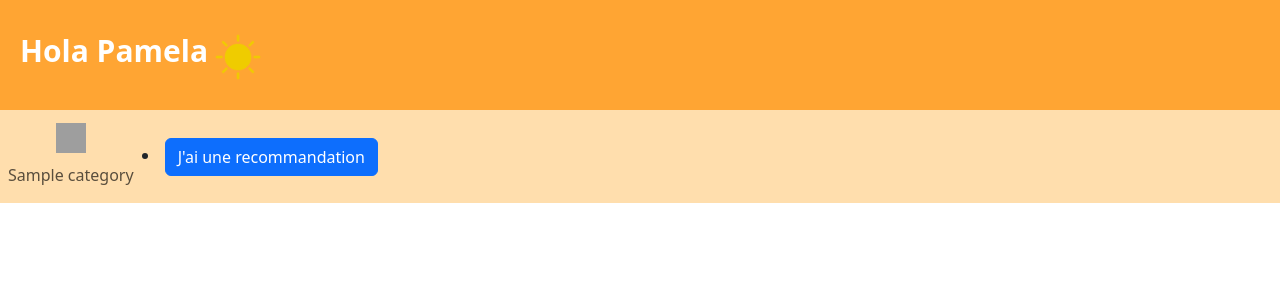
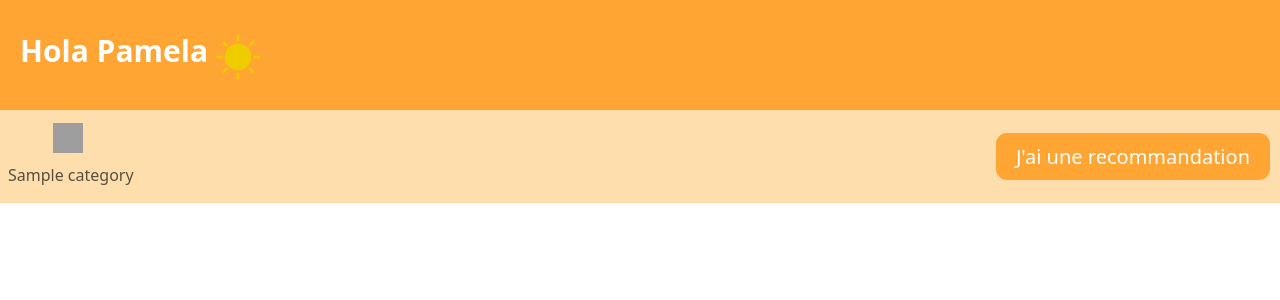
Before and after one commit to romanevicente/HolaPamela, a CodeIgniter 4 app: template app/Views/templates/header.php in a window 1280 px wide. Shown: the top 300 px of the page. Run offline with PHP 8.4 and a stand-in for CodeIgniter, Linux system fonts and the light colour scheme; the template is opened without the code that fills it: most values are stand-ins (such as "Sample title", 1, 10 or a date in 2020); some libraries are stand-ins or nearby versions; grey boxes are pictures that could not be loaded.

Commit message:
add design

```diff
--- a/app/Views/pages/cat.php
+++ b/app/Views/pages/cat.php
@@ -8,7 +8,8 @@
       <br>
           <span class="nav-link" href="#"><?=$recommendation["address"]?></span>
           <span class="nav-link" href="#"><?=$recommendation["author"]?></span>
-          <a href="/recommendations/<?=$recommendation["id"]?>" class="button">Voir plus</a>
+          <br>
+          <a href="/recommendations/<?=$recommendation["id"]?>" class="btn-hp-reco">Voir plus</a>
           </div>
           <?php endforeach ?>
 
--- a/app/Views/pages/form.php
+++ b/app/Views/pages/form.php
@@ -47,7 +47,8 @@
           <input type="text" class="form-control" id="author" name="author" required>
         </div>
 
-        <button type="submit" class="btn btn-primary">Je partage</button>
+        <button type="submit" class="btn-hp">Je partage</button>
+
 
       </form>
     </div>
--- a/app/Views/pages/index.php
+++ b/app/Views/pages/index.php
@@ -1,10 +1,13 @@
       <div class="">
         <div class="container">
         <h3>Vous pourriez aimer...</h3>
+        <br>
             <div class="row row-cols-4">
                 <?php foreach($recommendationsList as $recommendation): ?>
                     <div class="col">
-                    <img class="img" src="<?=$recommendation["picture"]?>">
+                    <a href="/recommendations/<?=$recommendation["id"]?>" >
+                     <img class="img" src="<?=$recommendation["picture"]?>">
+                    </a>
                     <br>
                     <span class="recommendation-title" href="#"><?=$recommendation["title"]?></span>
                     <br>
--- a/app/Views/templates/footer.php
+++ b/app/Views/templates/footer.php
@@ -10,7 +10,7 @@
         <p>Juin 2023</p>
 
         <div style="text-align: left;">
-            <img src="public/pictures/testlogo.png" alt="Logo" width="100">
+            <img class="logo" src="/pictures/testlogo.png" alt="Logo" width="100">
         </div>
     </div>
 
--- a/app/Views/templates/header.php
+++ b/app/Views/templates/header.php
@@ -22,6 +22,7 @@
 
   <script src="https://cdn.jsdelivr.net/npm/bootstrap@5.3.0-alpha3/dist/js/bootstrap.bundle.min.js" integrity="sha384-ENjdO4Dr2bkBIFxQpeoTz1HIcje39Wm4jDKdf19U8gI4ddQ3GYNS7NTKfAdVQSZe" crossorigin="anonymous"></script>
 
+
   <nav class="navbar navbar-expand-lg navbar-light .bg-light-hp color-navbar">
     <!-- <a class="navbar-brand" href="#">Catégories</a> -->
     <button class="navbar-toggler" type="button" data-toggle="collapse" data-target="#navbarNav" aria-controls="navbarNav" aria-expanded="false" aria-label="Toggle navigation">
@@ -31,13 +32,19 @@
       <ul class="navbar-nav ">
         <?php foreach($categoriesList as $categorie): ?>
             <li class="nav-item" >
-              <a class="nav-link" href="/cat/<?=$categorie["id"]?>"><?=$categorie["title"]?></a>
-            <img src="/pictures/categories/cat<?=$categorie["id"]?>.png" width="30" height="30">
+
+              <a href="/cat/<?=$categorie["id"]?>">
+               <img src="/pictures/categories/cat<?=$categorie["id"]?>.png" width="30" height="30">
+              </a>
+              <a class="nav-link" href="/cat/<?=$categorie["id"]?>"><?=$categorie["title"]?> </a>
+
             </li>
         <?php endforeach ?>
       </ul>
-      <li class="nav-item ml-auto" >
-        <a class="btn btn-primary" href="/form" role="button">J'ai une recommandation</a>
-      </li>
+      <!-- <li class="nav-item ml-auto" > -->
+        <div class="right">
+          <a class="btn-hp" href="/form" role="button">J'ai une recommandation</a>
+        </div>
+      <!-- </li>  -->
     </div>
   </nav>
--- /dev/null
+++ b/public/css/components/btn.css
@@ -0,0 +1,31 @@
+.btn-hp {
+    -webkit-border-radius: 11;
+    -moz-border-radius: 11;
+    border-radius: 11px;
+    color: #ffffff;
+    font-size: 20px;
+    background: #FFA533;
+    padding: 10px 20px 10px 20px;
+    text-decoration: none;
+  }
+
+  .btn-hp:hover {
+    background: #F59312;
+    text-decoration: none;
+  }
+
+  .btn-hp-reco {
+    -webkit-border-radius: 11;
+    -moz-border-radius: 11;
+    border-radius: 8px;
+    color: #ffffff;
+    font-size: 15px;
+    background: #FFA533;
+    padding: 5px 16px 5px 16px;
+    text-decoration: none;
+  }
+
+  .btn-hp-reco:hover {
+    background: #F59312;
+    text-decoration: none;
+  }
--- a/public/css/components/navbar.css
+++ b/public/css/components/navbar.css
@@ -11,14 +11,21 @@
     display: flex;
     flex-direction: column;
     align-items: center;
+    justify-content: space-between;
   }
 
   .navbar-nav .nav-item img {
     order: -1;
     margin-bottom: 2px;
     margin-top: 5px;
+    margin-right: 5px;
   }
 
   .bg-light {
     --bs-bg-opacity: 1;
 }
+
+.right {
+  margin-left: auto;
+  margin-right: 10px;
+}
--- /dev/null
+++ b/public/css/components/reco.css
@@ -0,0 +1,5 @@
+.img-reco {
+    border-radius:  5%;
+    width : 500px !important;
+    height : 500px;
+}
--- a/public/css/style.css
+++ b/public/css/style.css
@@ -5,6 +5,8 @@
 @import url("components/card.css");
 @import url("components/form.css");
 @import url("components/navbar.css");
+@import url("components/reco.css");
+@import url("components/btn.css");
 
 
 /* --- Layouts --- */
```
Also changed, not shown: app/Views/pages/recommendation.php (+15 -9 lines).
